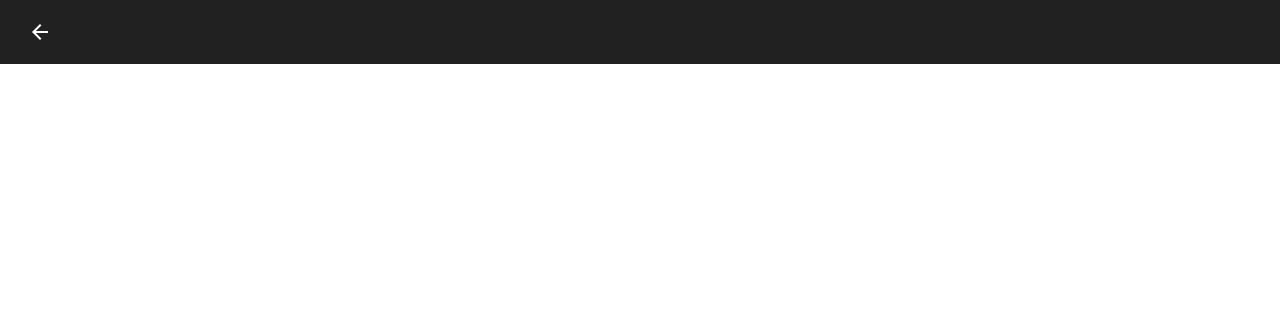
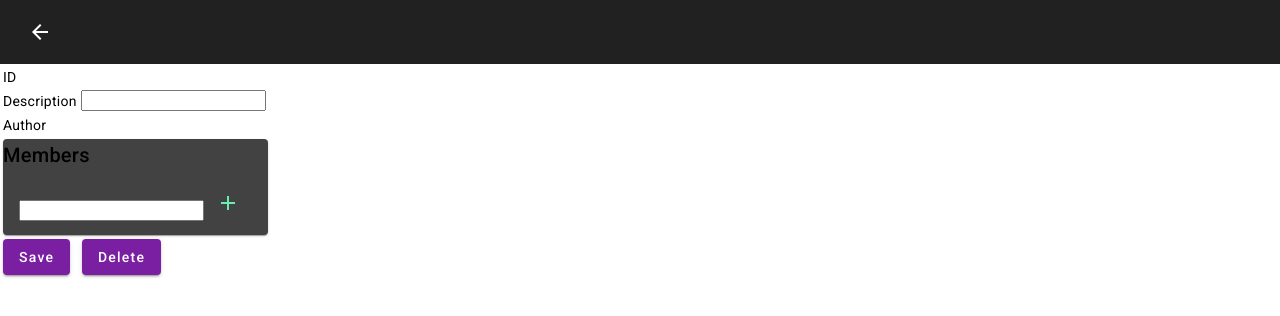
Before and after one commit to alex210501/AW4L-ExpenseTracker-FrontEnd, an Angular app in the folder expensestracker/: page /space/1/edit in a window 1280 px wide. Shown: the top 316 px of the page. Built offline with nearby package versions, Linux system fonts and the light colour scheme.

Commit message:
Create and delete space

```diff
--- a/expensestracker/src/app/components/space-details/space-details.component.html
+++ b/expensestracker/src/app/components/space-details/space-details.component.html
@@ -48,7 +48,7 @@
       <button mat-raised-button color="primary" (click)="onSave()">Save</button>
     </td>
     <td>
-      <button mat-raised-button color="primary">Delete</button>
+      <button mat-raised-button color="primary" (click)="onDelete()">Delete</button>
     </td>
   </tr>
 </table>
--- a/expensestracker/src/app/components/space-details/space-details.component.ts
+++ b/expensestracker/src/app/components/space-details/space-details.component.ts
@@ -24,13 +24,28 @@ export class SpaceDetailsComponent {
   ngOnInit() {
     // Get space ID from path
     const spaceId = this.route.snapshot.paramMap.get('space_id') ?? '';
-    console.log(spaceId);
+
     // Get space from its space ID
     this.space = this.dataService.findSpaceById(spaceId);
+
+    // If the space is not define, create an empty one
+    if (this.space === undefined) {
+      this.space = new Space();
+    }
   }
 
   onSave() {
-    this.apiService.patchSpace(this.space!);
+    if (this.space && this.space.space_id == '') {
+      this.apiService.createSpace(this.space!).subscribe(_ => this.router.navigate([`spaces`]));
+    } else {
+      this.apiService.patchSpace(this.space!).subscribe();
+    }
+  }
+
+  onDelete() {
+    if (this.space! && this.space.space_id != '') {
+      this.apiService.deleteSpace(this.space.space_id).subscribe(_ => this.router.navigate([`spaces`]));
+    }
   }
 
   addUserToSpace() {
@@ -59,5 +74,7 @@ export class SpaceDetailsComponent {
           this.space!.space_collaborators = this.space!.space_collaborators.filter(elem => elem != username);
         });
     }
+
+    this.router.navigate([`spaces`]);
   }
 }
--- a/expensestracker/src/app/components/spaces/spaces.component.html
+++ b/expensestracker/src/app/components/spaces/spaces.component.html
@@ -5,19 +5,19 @@
   <span>Spaces</span>
 </mat-toolbar>
 
-<div *ngFor="let space of dataService.spaces;">
-  <p>{{space.space_name}}</p>
-</div>
-
 <mat-list *ngFor="let space of dataService.spaces;">
   <mat-list-item>
-    <span>{{space.space_name}}</span>
+    <span matListItemTitle>{{space.space_name}}</span>
     <span matListItemLine>{{space.space_description}}</span>
     <button mat-icon-button (click)="onEdit(space.space_id)">
       <mat-icon>edit</mat-icon>
     </button>
-    <button mat-icon-button>
+    <button mat-icon-button (click)="onDelete(space.space_id)">
       <mat-icon>delete</mat-icon>
     </button>
   </mat-list-item>
 </mat-list>
+
+<button mat-fab color="primary" (click)="createSpace()">
+  <mat-icon>add</mat-icon>
+</button>
--- a/expensestracker/src/app/components/spaces/spaces.component.ts
+++ b/expensestracker/src/app/components/spaces/spaces.component.ts
@@ -26,4 +26,14 @@ export class SpacesComponent {
   onEdit(spaceId: string) {
     this.router.navigate([`space/${spaceId}/edit`]);
   }
+
+  onDelete(spaceId: string) {
+    this.apiService.deleteSpace(spaceId).subscribe(_ => {
+      this.spaces = this.dataService.removeSpaceById(spaceId);
+    });
+  }
+
+  createSpace() {
+    this.router.navigate([`space/0/edit`]);
+  }
 }
--- a/expensestracker/src/app/models/space.ts
+++ b/expensestracker/src/app/models/space.ts
@@ -1,7 +1,7 @@
-export interface Space {
-    space_id: string;
-    space_name: string;
-    space_description: string;
-    space_admin: string;
-    space_collaborators: string[];
+export class Space {
+    space_id = '';
+    space_name = '';
+    space_description = '';
+    space_admin = '';
+    space_collaborators: string[] = [];
 }
--- a/expensestracker/src/app/services/api.service.ts
+++ b/expensestracker/src/app/services/api.service.ts
@@ -83,6 +83,16 @@ export class ApiService {
     return this.http.get<Space[]>(SPACES_URL, httpOptions);
   }
 
+  createSpace(space: Space): Observable<Object> {
+    const spaceJson = {
+      space_name: space.space_name,
+      space_description: space.space_description,
+    };
+
+    return this.http.post(SPACES_URL, spaceJson, httpOptions)
+      .pipe(catchError(this.handleError<Object>('createSpace')));
+  }
+
   patchSpace(space: Space): Observable<Map<string, string>> {
     const spaceJson = {
       space_name: space.space_name,
@@ -94,6 +104,13 @@ export class ApiService {
       spaceJson,
       httpOptions,
     ).pipe(catchError(this.handleError<Map<string, string>>('updateSpace')));
+  }
+
+  deleteSpace(spaceId: string) {
+    return this.http.delete(
+      SPACE_ID_URL.replace(':space_id', spaceId),
+      httpOptions,
+    ).pipe(catchError(this.handleError<Object>('deleteSpace')));
   }
 
   getExpensesFromSpaceId(spaceId: string): Observable<Expense[]> {
--- a/expensestracker/src/app/services/data.service.ts
+++ b/expensestracker/src/app/services/data.service.ts
@@ -16,6 +16,11 @@ export class DataService {
     return this.spaces.find(({ space_id }) => space_id === spaceId);
   }
 
+  removeSpaceById(spaceId: string) {
+    this.spaces = this.spaces.filter(space => space.space_id != spaceId);
+    return this.spaces;
+  }
+
   findExpenseById(expenseId: string): Expense | undefined {
     return this.expenses.find(({ expense_id }) => expense_id === expenseId);
   }
```
